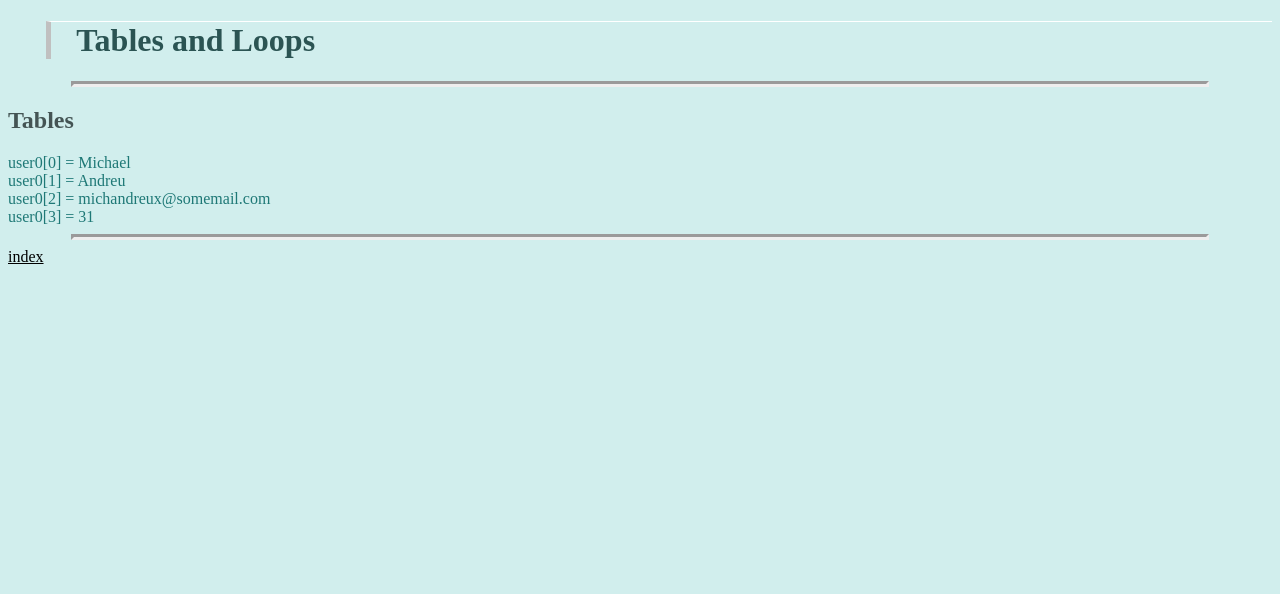
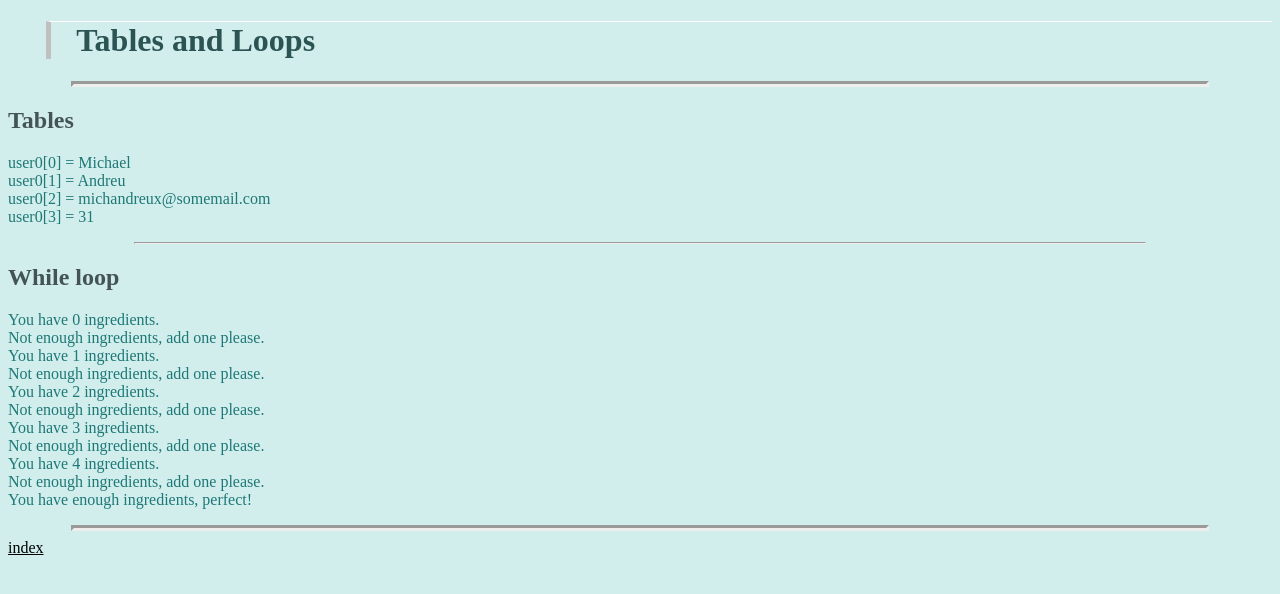
Before and after one commit to loicbaillif/OpenClass_PhpCreateSite, a PHP site: page /03_tablesLoops/index.php in a window 1280 px wide. Shown: the top 594 px of the page. Run offline with PHP 8.4, Linux system fonts and the light colour scheme.

Commit message:
03/tablesLoops/v3
First example with While

```diff
--- a/03_tablesLoops/index.php
+++ b/03_tablesLoops/index.php
@@ -13,7 +13,7 @@
 <h1>Tables and Loops</h1>
 <hr/>
 <h2>Tables</h2>
-
+<p>
 <?php
 $user0 = ['Michael', 'Andreu', 'michandreux@somemail.com', 31];
 echo 'user0[0] = ' . $user0[0] . '<br/>' . PHP_EOL;
@@ -28,6 +28,30 @@ $userTable = [$user0, $user1, $user2, $user3];
 
 
 ?>
+</p>
+<hr class="subchapter"/>
+
+<h2>While loop</h2>
+<p>
+<?php
+$isValid = false;
+$nbIngredients = 0;
+while (!$isValid) {
+    echo 'You have ' . $nbIngredients . ' ingredients.<br/>' . PHP_EOL;
+    if ($nbIngredients < 5) {
+        // Very poor code ... but for training purpose ?>
+        Not enough ingredients, add one please.<br />
+        <?php
+        $nbIngredients++;
+        $isValid = $nbIngredients >= 5;
+    }
+
+}
+echo 'You have enough ingredients, perfect!' . PHP_EOL;
+
+?>
+
+</p>
 
 <hr/>
 <a href="../index.php">index</a>
```
